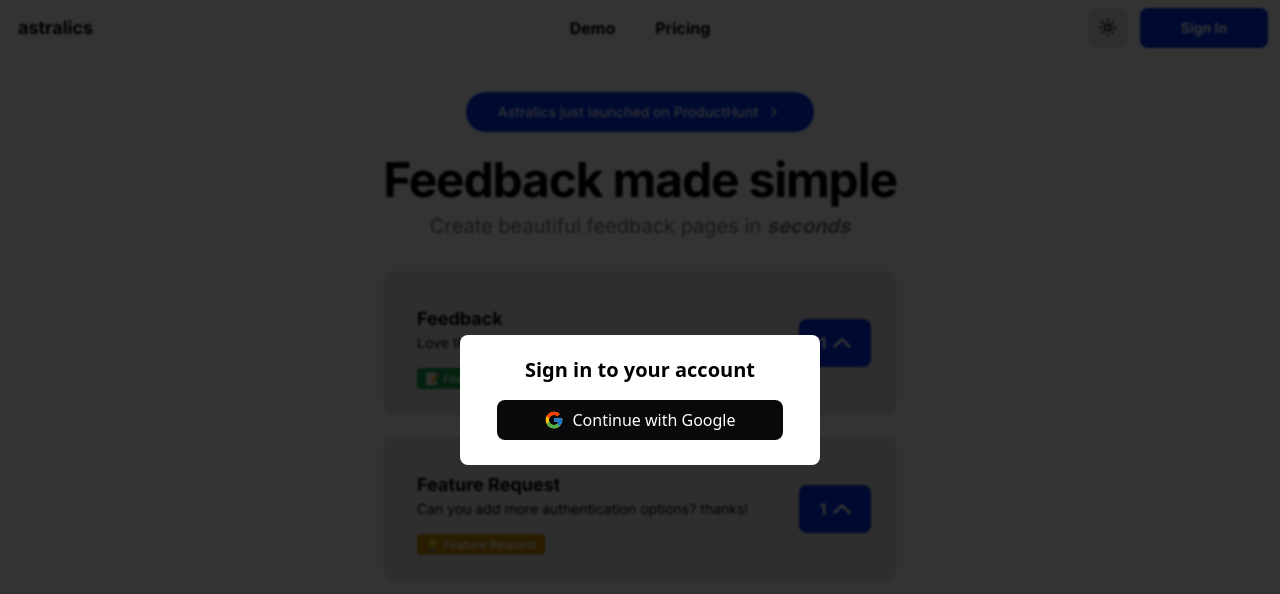
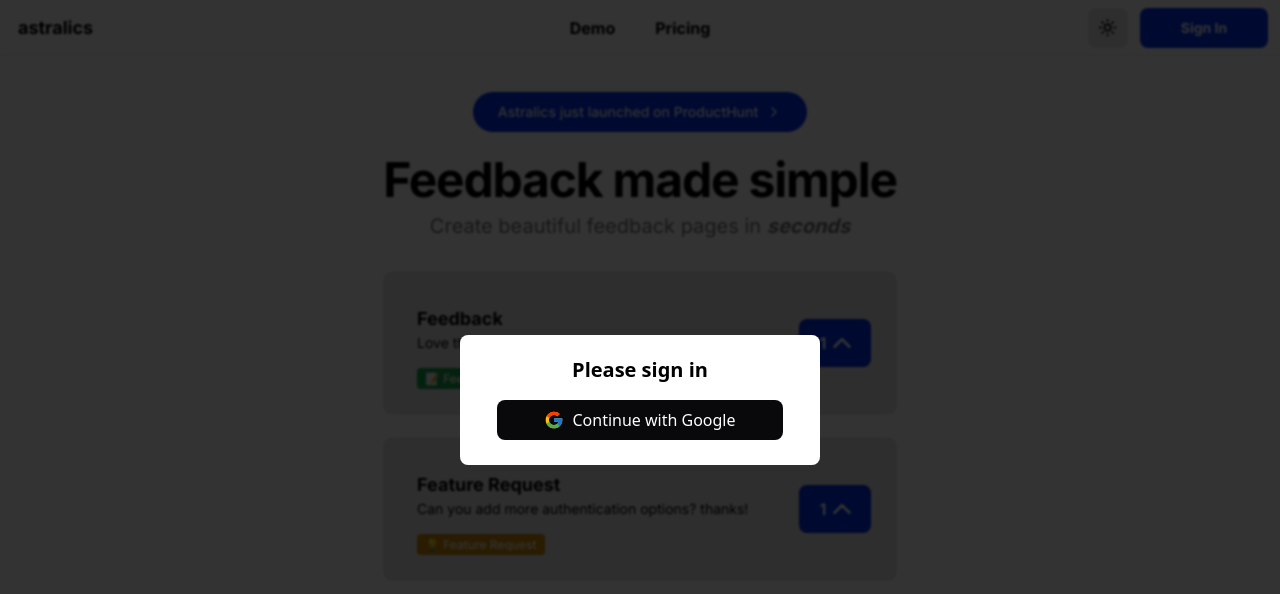
Before and after one commit to ramezj/astralics, a Next.js app in the folder client/: page / in a window 1280 px wide. Both pictures are taken after a click on the button "Sign In". Shown: the top 594 px of the page. Built offline with nearby package versions, Linux system fonts and the light colour scheme; no server answers.

Commit message:
Create Board page update, Beta alert border, minor updates

```diff
--- a/client/components/Auth/AuthModal.js
+++ b/client/components/Auth/AuthModal.js
@@ -1,6 +1,10 @@
 import { useSession, signIn, signOut } from "next-auth/react"
 import { GoogleSVG } from "./GoogleSVG";
 import { GithubSVG } from "./GithubSVG";
+import { Button } from "../ui/button";
+import { Card, CardContent, CardDescription, CardFooter, CardHeader, CardTitle } from "../ui/card";
+import { Input } from "../ui/input";
+import { Label } from "../ui/label";
 
 export default function AuthModal() {
     const signUserIn = () => {
@@ -9,15 +13,40 @@ export default function AuthModal() {
     return (
         <>
         <div className="bg-white border border-white/10 rounded-lg">
-        <center>
             <br/>
-                  <h1 className="-mt-1 font-bold text-xl text-black">Sign in to your account</h1>
+            <center>
+                  <h1 className="-mt-1 font-bold text-xl text-black">Please sign in</h1>
                   <button className='mt-4 outline-none w-4/5 py-2 bg-zinc-950 text-white rounded-lg font-medium flex justify-center items-center gap-2 duration-300' onClick={signUserIn}>
                   <GoogleSVG className=''/>
                   Continue with Google</button>
                   <br />
-        </center>
+                  </center>
         </div>
         </>
+    //     <Card className='border-white/10 dark:border-black/10'>
+    //     <CardHeader className="space-y-1">
+    //       <CardTitle className="text-2xl text-left">Please sign in</CardTitle>
+    //       <CardDescription className='text-left'>
+    //         To access astralics, you have to be authenticated
+    //       </CardDescription>
+    //     </CardHeader>
+    //     <CardContent className="grid gap-4">
+    //       <div className="grid grid-cols-2 gap-6">
+    //         <Button variant="outline" className='dark:bg-zinc-950 !border-white/10'>
+    //           Github
+    //         </Button>
+    //         <Button variant="outline" className='dark:bg-zinc-950 !border-white/10'>
+    //           Google
+    //         </Button>
+    //       </div>
+    //       <div className="grid gap-2 text-left">
+    //         <Label htmlFor="email">Email</Label>
+    //         <Input id="email" type="email" placeholder="m@example.com" />
+    //       </div>
+    //     </CardContent>
+    //     <CardFooter>
+    //       <Button className="w-full">Login with Email</Button>
+    //     </CardFooter>
+    //   </Card>
     )
 }
--- a/client/components/other/BetaAlert.js
+++ b/client/components/other/BetaAlert.js
@@ -8,11 +8,12 @@ export default function BetaAlert(props) {
         <Button
         className='
         rounded-3xl
-        px-8
+        px-6
         bg-astralicsblue dark:bg-astralicsblue
         hover:bg-astralicsblue dark:hover:!bg-astralicsblue
         duration-300
         text-white dark:text-white
+        border !border-white/0 dark:!border-white/30
         '>
             Astralics just launched on ProductHunt
             <ChevronRight className="ml-2 h-4 w-4" />
--- a/client/pages/new/index.js
+++ b/client/pages/new/index.js
@@ -61,6 +61,7 @@ export default function NewPage () {
     return (
         <>
         <AppLayout>
+          <title>Create Board</title>
         <div className="space-y-6 p-10 pb-16 md:block">
         <div className="space-y-0.5">
           <h2 className="text-2xl font-bold tracking-tight text-black dark:text-white">Create Board</h2>
@@ -78,7 +79,7 @@ export default function NewPage () {
             </div>
             <div className="flex flex-col space-y-1.5">
               <Label htmlFor="name">Slug</Label>
-              <Input required id="slug" placeholder="astralics.com/b/slug" onChange={(e) => {setSlug(e.target.value)}} className=''/>
+              <Input required id="slug" placeholder="astralics.com/slug" onChange={(e) => {setSlug(e.target.value)}} className=''/>
             </div>
             <div className="flex flex-col space-y-1.5">
               <Label htmlFor="name">Website</Label>
```
